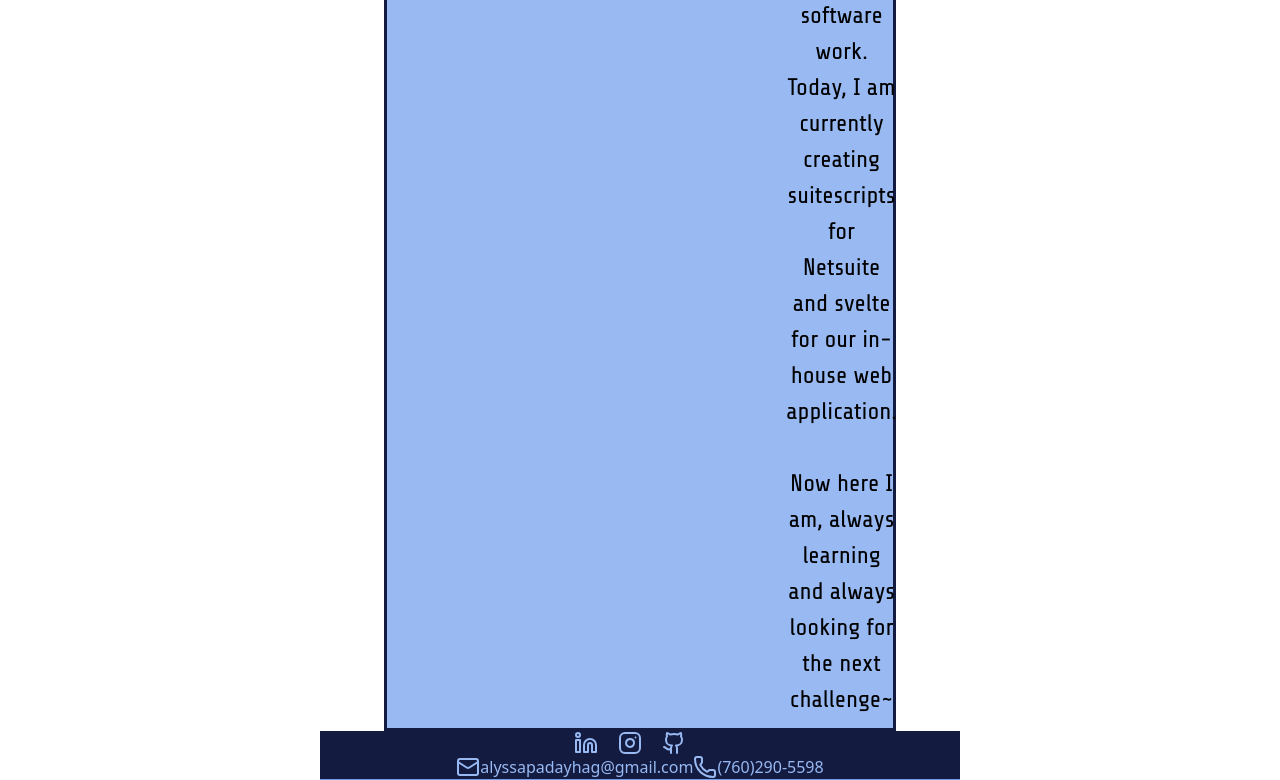
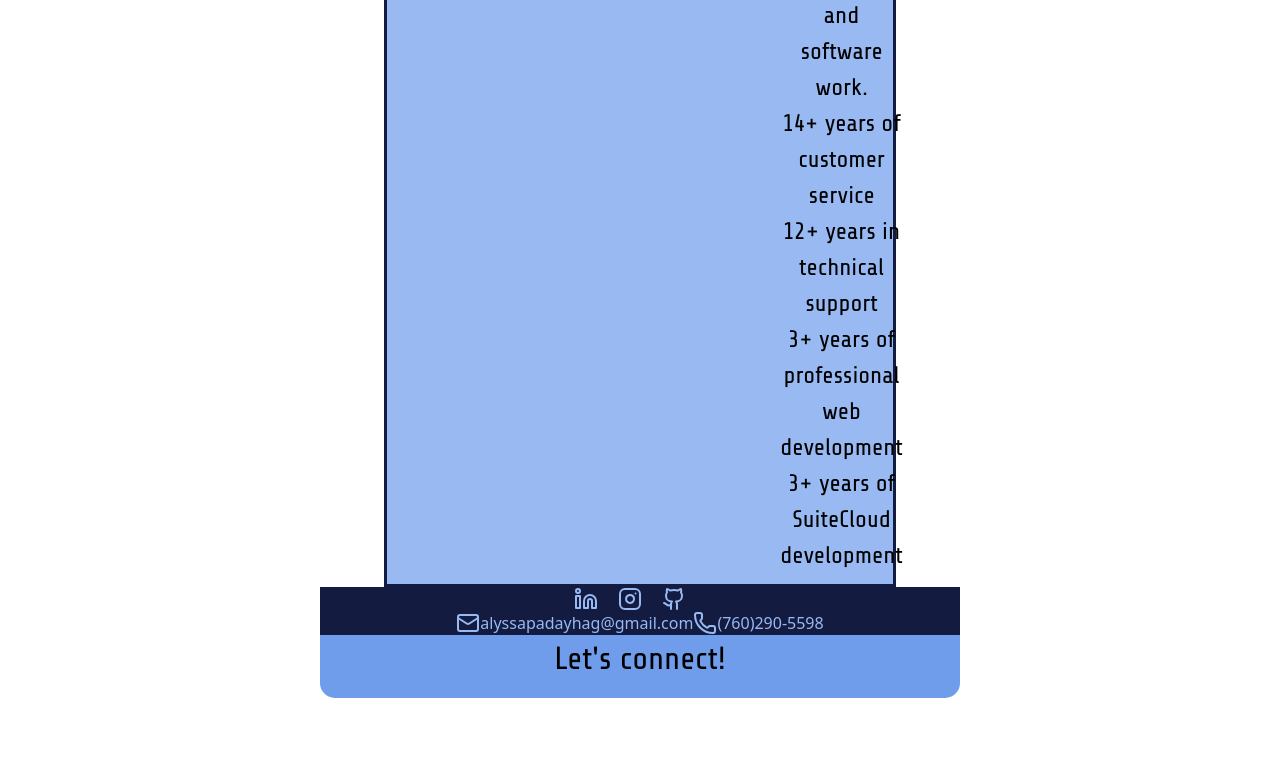
Before and after one commit to AlyssaPadayhag/ap-portfolio, a SvelteKit app: page / in a window 1280 px wide. Shown: the part 1259-2039 px from the top of the page. After the commit the page ends 1957 px from the top, so only its background shows below. Built offline with nearby package versions, Linux system fonts and the light colour scheme.

Commit message:
Update home page experience

```diff
--- a/src/routes/home/Home.svelte
+++ b/src/routes/home/Home.svelte
@@ -4,12 +4,16 @@
     <p>My interest in web dev first started when I was a young girl, in the MySpace era, where we can modify our page
         to make it look how we want.
     </p>
-    <p>I also grew up with four boys and we all had a great interest in video games, which led me to my curiosity
+    <p>I also grew up with four boys and we all had a great interest in video games and computers, which led me to my curiosity
         of how computers and software work.
     </p>
-    <p>Today, I am currently creating suitescripts for Netsuite and svelte for our in-house web application.</p>
-    <br>
-    <p>Now here I am, always learning and always looking for the next challenge~</p>
+
+    <ul>
+        <li>14+ years of customer service</li>
+        <li>12+ years in technical support</li>
+        <li>3+ years of professional web development</li>
+        <li>3+ years of SuiteCloud development</li>
+    </ul>
 </div>
 
 <style>
```
